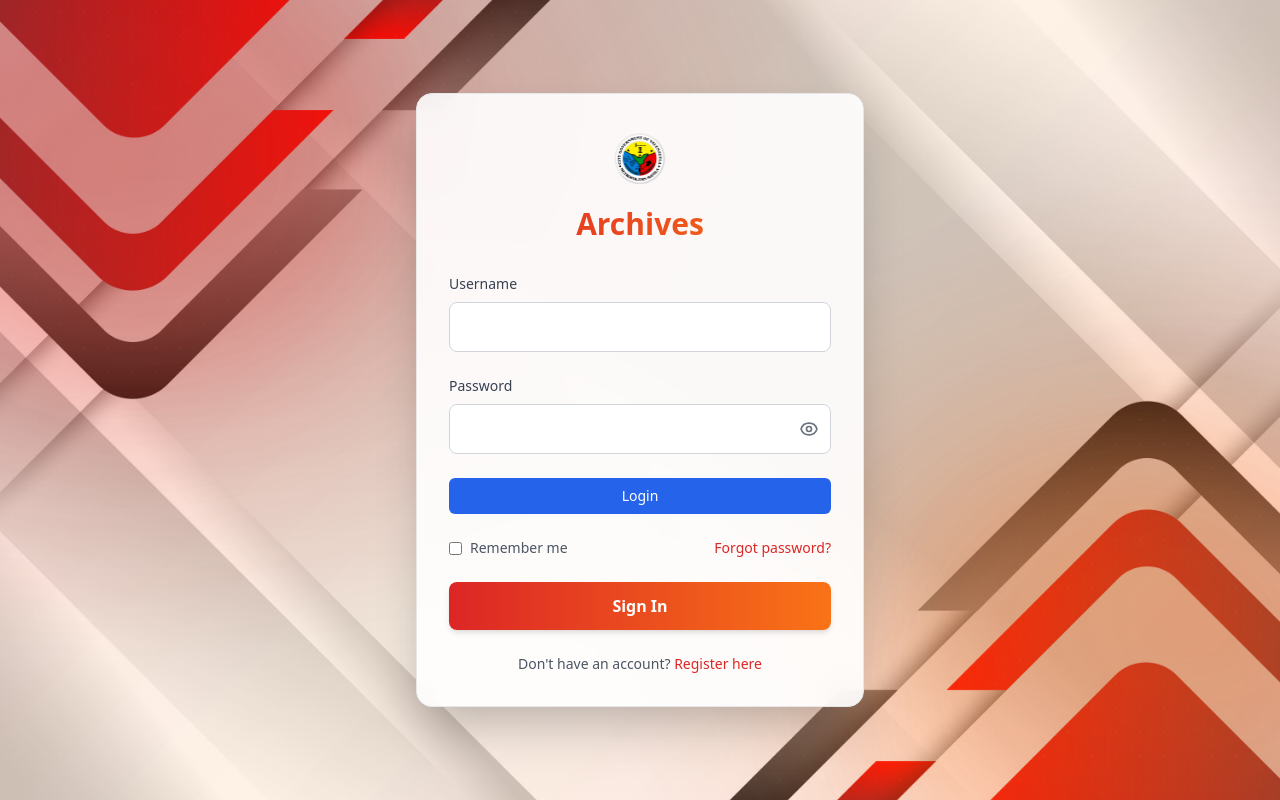
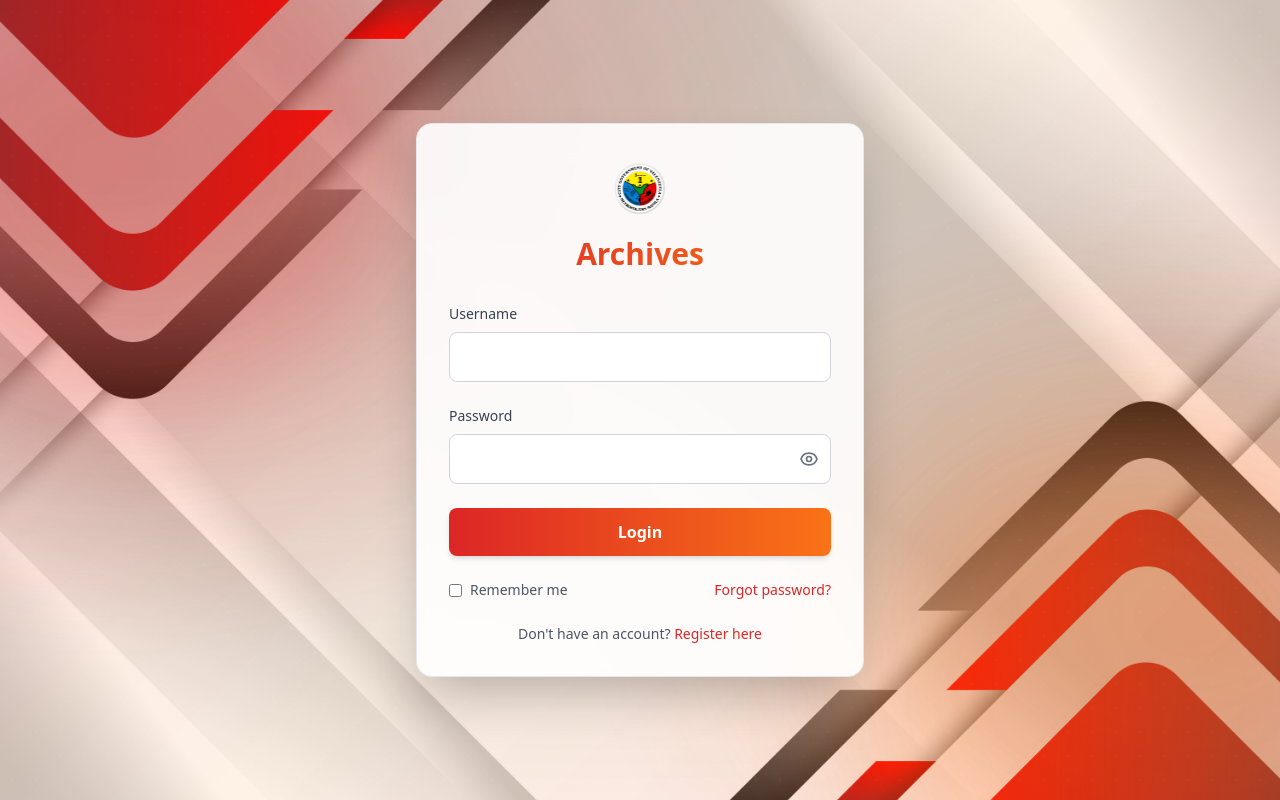
Before and after one commit to Rakshasa010/LGU2-Archives, a PHP site: page /LGU2-Archives/login.php in a window 1280 px wide. Run offline with PHP 8.4, Linux system fonts and the light colour scheme; some libraries are stand-ins or nearby versions.

Commit message:
pdated_ko

```diff
--- a/LGU2-Archives/login.php
+++ b/LGU2-Archives/login.php
@@ -154,7 +154,7 @@
 
   <button
     type="submit"
-    class="w-full rounded-md bg-blue-600 py-2 text-sm font-medium text-white hover:bg-blue-700"
+    class="w-full bg-gradient-to-r from-red-600 to-orange-500 text-white py-3 px-4 rounded-lg font-semibold hover:from-red-700 hover:to-orange-600 transition-all shadow-md hover:shadow-lg focus:outline-none focus:ring-2 focus:ring-red-500 focus:ring-offset-2"
   >
     Login
   </button>
@@ -167,9 +167,7 @@
                 <a href="forgot-password.php" class="text-sm text-red-600 hover:text-red-500 dark:text-red-400 dark:hover:text-red-300">Forgot password?</a>
             </div>
 
-            <button type="submit" class="w-full bg-gradient-to-r from-red-600 to-orange-500 text-white py-3 px-4 rounded-lg font-semibold hover:from-red-700 hover:to-orange-600 transition-all shadow-md hover:shadow-lg focus:outline-none focus:ring-2 focus:ring-red-500 focus:ring-offset-2">
-                Sign In
-            </button>
+
         </form>
 
 
```
